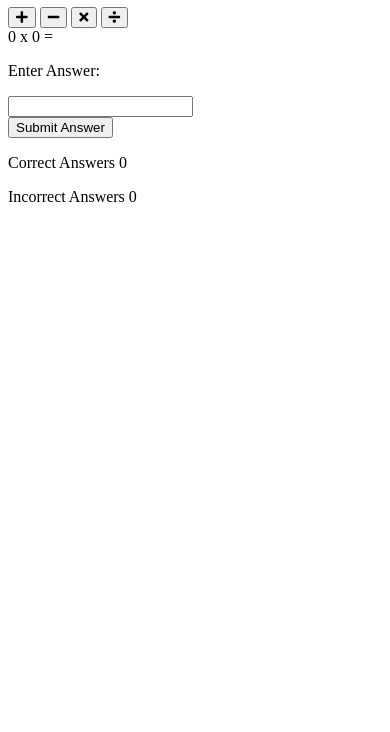
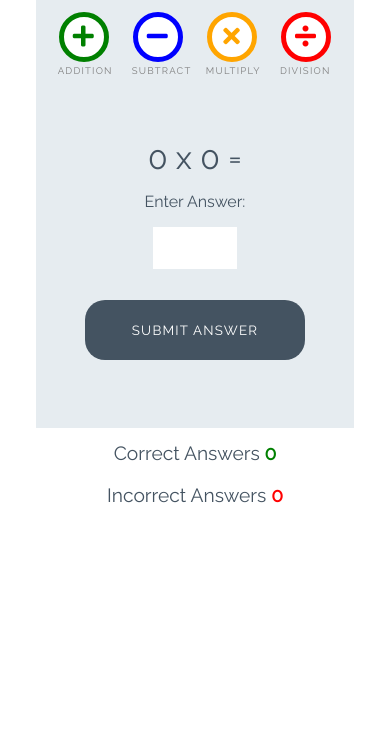
Before and after one commit to AZ7007/Love-Maths, a plain HTML site: page index.html in a window 390 px wide. Shown: the part 112-844 px from the top of the page. Drawn offline with Linux system fonts and the light colour scheme.

Commit message:
Add style for game

```diff
--- a/assets/css/style.css
+++ b/assets/css/style.css
@@ -0,0 +1,254 @@
+/* --------- Global style */
+
+body {
+    background-color: white;
+    font-family: "Raleway", sans-serif;
+    color: #445361;
+    text-align: center;
+}
+
+/* --------- Heading */
+
+.heading {
+    text-align: center;
+    font-size: 2.5rem;
+}
+
+.logo {
+    height: 40px;
+    padding-right: 5px;
+}
+
+/* --------- Game layout */
+
+.game-area {
+    background-color: #E6ECF0;
+    box-sizing: border-box;
+    width: 85%;
+    height: 65vh;
+    max-height: 450px;
+    max-width: 830px;
+    margin-left: auto;
+    margin-right: auto;
+    padding: 1%;
+}
+
+.question-area {
+    width: 50%;
+    font-size: 2rem;
+    margin: auto;
+    padding: 50px 0;
+}
+
+.question-area span {
+    padding: 0 15px;
+}
+
+.score-area {
+    margin: 5px auto;
+    width: 60%;
+    font-size: 1.2rem;
+}
+
+.controls-area {
+    width: 85%;
+    margin: 30px auto;
+}
+
+#score {
+    color: green;
+    font-weight: bold;
+}
+
+#incorrect {
+    color: red;
+    font-weight: bold;
+}
+
+.answer-message {
+    display: none;
+    font-size: 1rem;
+}
+
+#answer-box {
+    border: none;
+    color: #445361;
+    display: inline-block;
+    height: 40px;
+    width: 80px;
+    font-size: 1.2rem;
+}
+
+.scores {
+    display: inline-block;
+    padding: 25px;
+}
+
+/* --------- Buttons */
+
+.btn {
+    width: 220px;
+    height: 60px;
+    font-family: "Raleway", sans-serif;
+    text-transform: uppercase;
+    letter-spacing: 1.2px;
+    color: white;
+}
+
+.btn:focus {
+    outline: none;
+}
+
+.btn--big {
+    padding-top: 10px;
+    border-radius: 50%;
+    background-color: white;
+    border: 10px solid;
+    width: 100px;
+    height: 100px;
+    font-size: 3.2rem;
+    margin: 0 30px;
+    transition: all 0.5s;
+}
+
+.btn--big::after {
+    content: attr(data-type);
+     font-size: 1rem;
+     color: grey;
+    position: relative;
+    left: -0.5em;
+
+
+}
+
+.btn--blue {
+    border-color: blue;
+    color: blue;
+}
+
+.btn--blue:active,
+.btn--blue:hover {
+    background-color: darkblue;
+    color: white;
+}
+
+.btn--orange {
+    border-color: orange;
+    color: orange;
+}
+
+.btn--orange:active,
+.btn--orange:hover {
+    background-color: darkorange;
+    color: white;
+}
+
+.btn--red {
+    border-color: red;
+    color: red;
+}
+
+.btn--red:active,
+.btn--red:hover {
+    background-color: darkred;
+    color: white;
+}
+
+.btn--green {
+    border-color: green;
+    color: green;
+}
+
+.btn--green:active,
+.btn--green:hover {
+    background-color: darkgreen;
+    color: white;
+}
+
+.btn--gray {
+    margin-top: 25px;
+    background-color: #445361;
+    border: 1px transparent;
+    border-radius: 20px;
+}
+
+.btn--gray:active,
+.btn--gray:hover {
+    background-color: #0d1013;
+}
+
+/* --------- Media queries */
+
+@media (max-width: 414px) {
+    .controls-area {
+        width: 100%;
+    }
+
+    .btn--big {
+        margin: 0 10px;
+        padding: 5px;
+        border: 5px solid;
+        width: 50px;
+        height: 50px;
+        font-size: 1.5rem;
+    }
+
+    .btn--big::after {
+        font-size: 0.6rem;
+        left: -0.7rem;
+    }
+
+    .question-area {
+        padding: 10% 0;
+        width: 100%;
+    }
+
+    .question-area span {
+        padding: 0;
+    }
+
+    .answer-message {
+        display: block;
+    }
+
+    #answer-box {
+        display: block;
+        margin: 0 auto;
+    }
+    .btn--gray {
+        margin-top: 0;
+    }
+
+    .score-area {
+        width: 100%;
+    }
+
+    .scores {
+        margin: 0.5em auto;
+        display: block;
+        padding: 5px;
+    }
+
+    .heading {
+        font-size: 2rem;
+    }
+}
+
+@media (max-width: 320px) {
+    .game-area {
+        height: 70vh;
+    }
+
+    .controls-area {
+        width: 75%;
+        margin: 10px auto;
+    }
+
+    .btn--big {
+        margin: 10px 10px;
+    }
+    .question-area {
+        padding: 10px 0;
+    }
+
+}
--- a/index.html
+++ b/index.html
@@ -18,19 +18,19 @@
  <!--controls-->
 <div class="controls-area">
 <!--buttons-->
-<button class="btn btn--big btn--green">
+<button data-type="addition" class="btn btn--big btn--green">
 <i class="fas fa-plus"></i>
 </button>
 
-<button class="btn btn--big btn--blue">
+<button data-type="subtract" class="btn btn--big btn--blue">
     <i class="fas fa-minus"></i>
 </button>
 
-<button class="btn btn--big btn--orange">
+<button data-type="multiply" class="btn btn--big btn--orange">
 <i class="fas fa-times"></i>
 </button>
 
-<button class="btn btn--big btn--red">
+<button data-type="division" class="btn btn--big btn--red">
  <i class="fas fa-divide"></i>
 </button>
 </div>
@@ -43,7 +43,7 @@
 <p class="answer-message">Enter Answer:</p>
 <input id="answer-box" type="number">
 </div>
-<button class="btn btn--gray">Submit Answer</button>
+<button data-type="submit" class="btn btn--gray">Submit Answer</button>
 </div>
 
 <div class="score-area">
```
